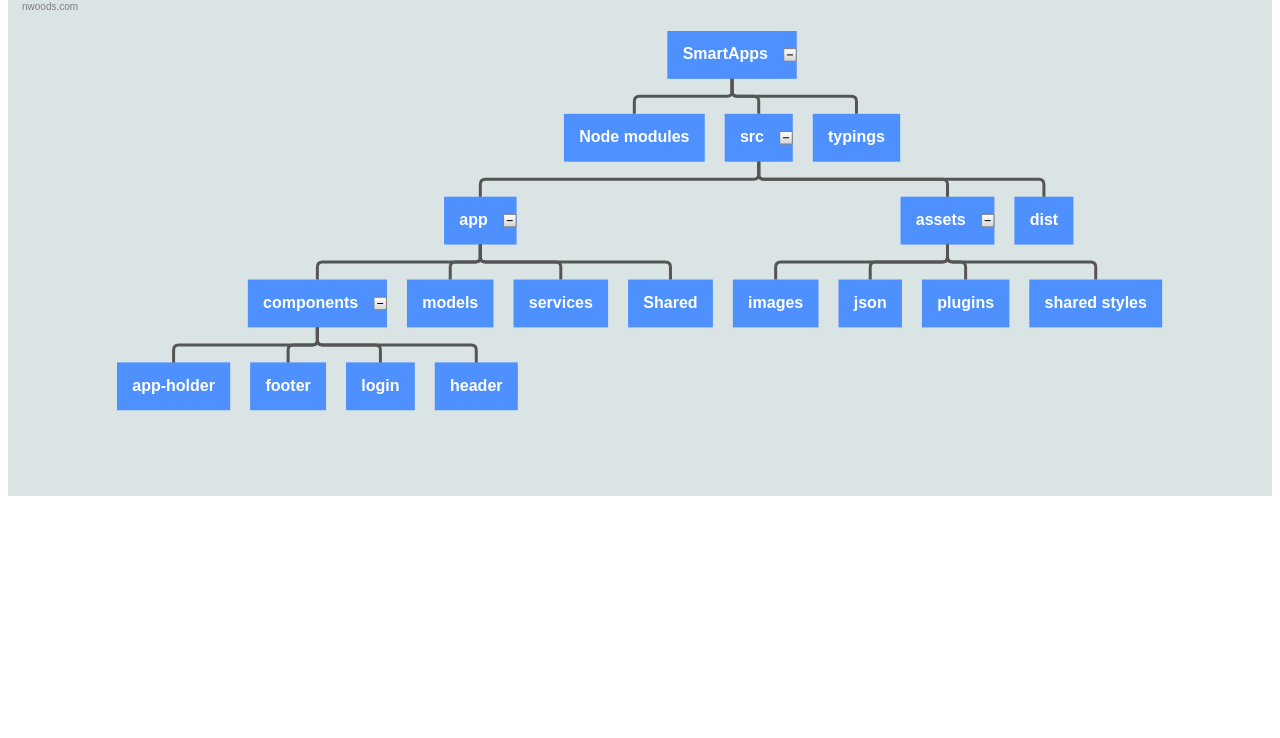
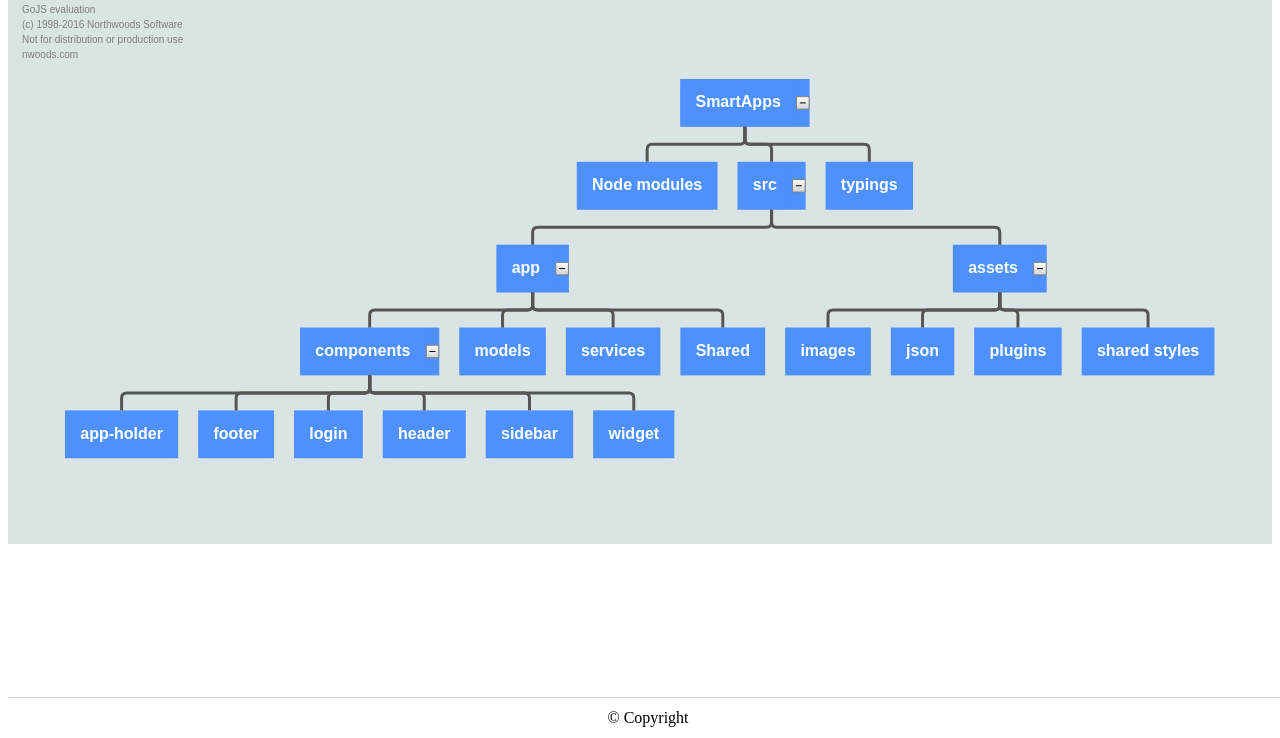
Before and after one commit to mithunf/GoJS-FileStructure, a plain HTML site: page index.html in a window 1280 px wide. Shown: the part 62-800 px from the top of the page. Drawn offline with Linux system fonts and the light colour scheme.

Commit message:
code cleanup

```diff
--- a/index.html
+++ b/index.html
@@ -1,14 +1,19 @@
 <!DOCTYPE html>
 <html>
 <head>
-	<title></title>
+	<title>GoJS-File Structure</title>
 	<link rel="stylesheet" type="text/css" href="style/style.css">
 </head>
 <body>
-	<div id="myDiagramDiv"
-     style="width:100%; height:550px; background-color: #DAE4E4;"></div>
-     <div id="showDescription" style="width: 200px; height: auto; display: none"></div>
-     <script src="js/go-debug.js"></script>
+	<header>
+		<img src="images/logo.png">
+	</header>
+	<div id="mainContainer" style="width:100%; height:550px; background-color: #DAE4E4;"></div>
+    <div id="showDescription" style="width: 200px; height: auto; display: none"></div>
+    <footer>
+    	&copy; Copyright
+    </footer>
+    <script src="js/go-debug.js"></script>
 	<script src="js/script.js"></script>
 	<script src="js/go.js"></script>
 </body>
--- a/js/script.js
+++ b/js/script.js
@@ -1,20 +1,17 @@
 var $ = go.GraphObject.make;
 var myDiagram =
-    $(go.Diagram, "myDiagramDiv", {
+    $(go.Diagram, "mainContainer", {
         initialContentAlignment: go.Spot.Center,
         "undoManager.isEnabled": true,
         layout: $(go.TreeLayout, { angle: 90, layerSpacing: 35 })
     });
 
-
 myDiagram.nodeTemplate =
     $(go.Node, "Horizontal", { background: "#4d90fe" },
         $(go.Panel, "Auto",
             $(go.Shape, "RoundedRectangle",{ fill: "#4d90fe", stroke: "black" }, { strokeWidth: 1, stroke: null, name: "SHAPE"}),
-            $(go.TextBlock,
-                "Default Text", { margin: 12, stroke: "white", font: "bold 16px sans-serif" },
-                new go.Binding("text", "name"))
-            ),
+            $(go.TextBlock, "Default Text", { margin: 12, stroke: "white", font: "bold 16px sans-serif" },
+                new go.Binding("text", "name"))),
             $("TreeExpanderButton")
         );
 myDiagram.linkTemplate =
@@ -24,35 +21,43 @@ myDiagram.nodeTemplate =
 
 var model = $(go.TreeModel); model.nodeDataArray = [
     { key: "1", name: "SmartApps", description: "Root Directory. Contains main html files"},
-            { key: "2", parent: "1", name: "Node modules" },
-            { key: "3", parent: "1", name: "src" },
-            { key: "4", parent: "1", name: "typings" },
+    { key: "2", parent: "1", name: "Node modules", description: "npm packages" },
+    { key: "3", parent: "1", name: "src", description: "client side module wrapper" },
+    { key: "4", parent: "1", name: "typings", description: "typings" },
     { key: "5", parent: "3", name: "app", description: "This is where the meat of your AngularJS app will live." },
     { key: "6", parent: "3", name: "assets", description: "To keep assets of the site" },
-            { key: "7", parent: "3", name: "dist", description: "Contains the minified and bundled css and js files for production" },
     { key: "8", parent: "5", name: "components", description: "The components folder will contain the actual sections for your Angular app." },
-            { key: "9", parent: "5", name: "models" },
-            { key: "10", parent: "5", name: "services" },
+    { key: "9", parent: "5", name: "models",  description: "defines interfaces" },
+    { key: "10", parent: "5", name: "services", description: "AngularJS services are substitutable objects that are wired together using dependency injection (DI). You can use services to organize and share code across your app." },
     { key: "11", parent: "5", name: "Shared", description: "The shared folder will contain the individual features that your app will have. These features will ideally be directives that you will want to reuse on multiple pages." },
-            { key: "12", parent: "6", name: "images" },
-            { key: "13", parent: "6", name: "json" },
-            { key: "14", parent: "6", name: "plugins" },
-            { key: "15", parent: "6", name: "shared styles" },
-            { key: "16", parent: "8", name: "app-holder" },
-            { key: "17", parent: "8", name: "footer" },
-            { key: "18", parent: "8", name: "login" },
-            { key: "19", parent: "8", name: "header" }
-        ]; myDiagram.model = model;
+    { key: "12", parent: "6", name: "images", description: "contains images which are used by the application" },
+    { key: "13", parent: "6", name: "json", description: "json data" },
+    { key: "14", parent: "6", name: "plugins", description: "3rd party plugins" },
+    { key: "15", parent: "6", name: "shared styles", description: "styles shared by different components" },
+    { key: "16", parent: "8", name: "app-holder", description: "main component which contains sub components" },
+    { key: "17", parent: "8", name: "footer", description: "application footer component" },
+    { key: "18", parent: "8", name: "login", description: "application login component" },
+    { key: "19", parent: "8", name: "header", description: "application header component" },
+    { key: "20", parent: "8", name: "sidebar", description: "application footer component" },
+    { key: "21", parent: "8", name: "widget", description: "application widget component" }
+];
 
-     	var cxElement = document.getElementById("showDescription");
+myDiagram.model = model;
+
+var descElement = document.getElementById("showDescription");
 myDiagram.addDiagramListener("ObjectSingleClicked",
     function(e) {
         var part = e.subject.part;
         var mousePt = myDiagram.lastInput.viewPoint;
-                cxElement.style.position = "absolute";
-                cxElement.style.zIndex = "100";
-                cxElement.style.left = mousePt.x + "px";
-    			cxElement.style.top = mousePt.y + "px";
-    			cxElement.style.display = "block";
-    			cxElement.innerHTML = e.subject.part.data.description;
+        descElement.style.position = "absolute";
+        descElement.style.zIndex = "100";
+        descElement.style.left = mousePt.x + "px";
+		descElement.style.top = mousePt.y + "px";
+		descElement.style.display = "block";
+		descElement.innerHTML = e.subject.part.data.description;
     });
+
+myDiagram.addDiagramListener("BackgroundSingleClicked",
+	function(){
+		descElement.style.display = "none";
+	});
--- a/style/style.css
+++ b/style/style.css
@@ -1,6 +1,21 @@
+header{
+	text-align: center;
+}
+
 #showDescription {
 	padding: 1rem;
 	background-color: #f7f7f7;
     box-shadow: 0 4px 6px 0 rgba(0, 0, 0, 0.2), 0 6px 20px 0 rgba(0, 0, 0, 0.19);
     border-radius: 5px;
 }
+
+footer {
+    z-index: 1020;
+    padding: 10px 0;
+    border-top: 1px solid #CAD0D6;
+    line-height: 20px;
+    position: absolute;
+    bottom: 0;
+    width: 100%;
+    text-align: center;
+}
```
Also changed, not shown: images/logo.png (added). Lines whose indentation alone changed are shown as unchanged.
